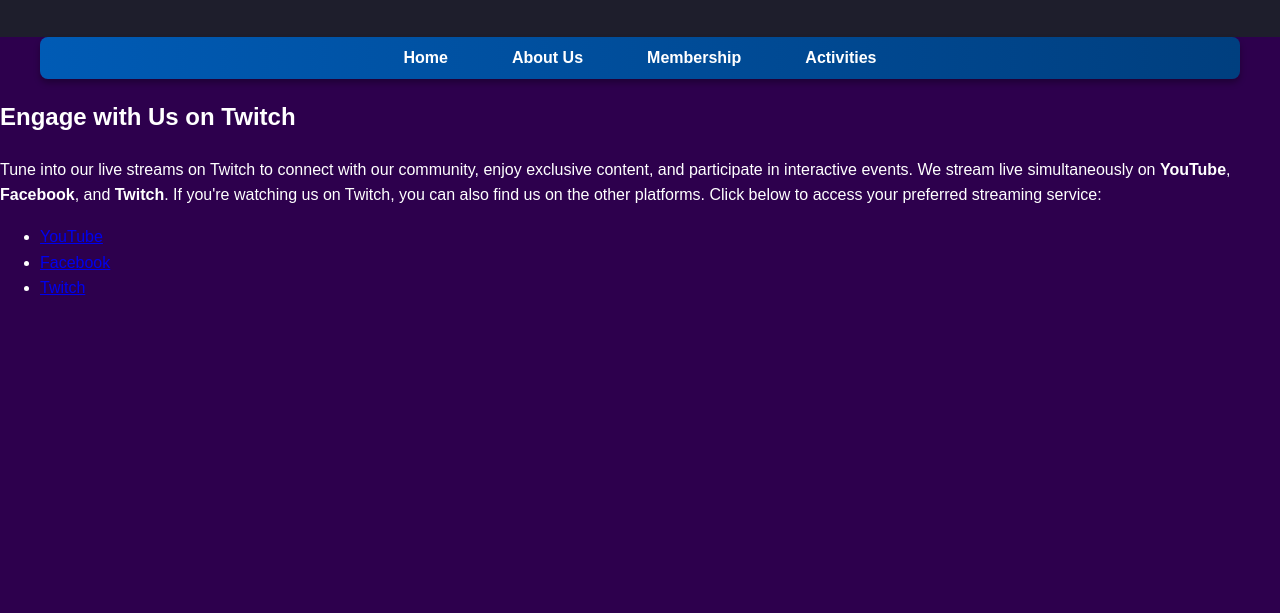
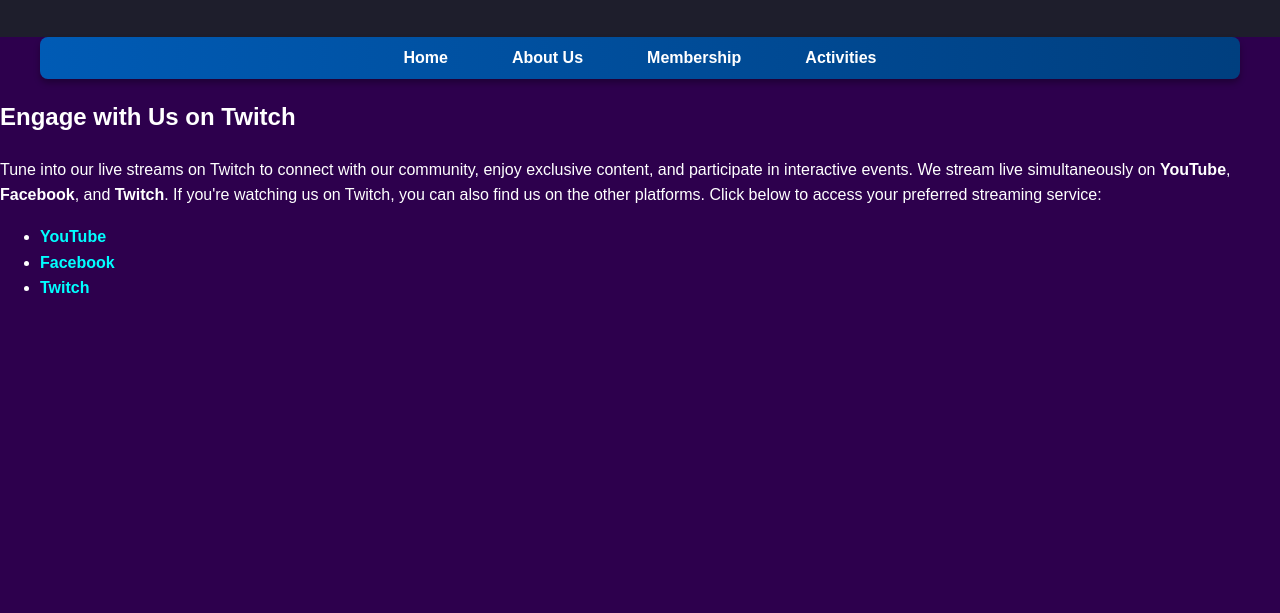
Before and after one commit to asanchezjr0131/PQTtest, a plain HTML site: page activities.html in a window 1280 px wide. Shown: the part 187-800 px from the top of the page. Drawn offline with Linux system fonts and the light colour scheme; a script that the page names is missing.

Commit message:
Update style.css

```diff
--- a/style.css
+++ b/style.css
@@ -349,3 +349,25 @@ footer {
     padding: 1rem;
     font-size: 0.9rem;
 }
+/* General Link Styling <---- Applies to all links unless overridden */
+a {
+    color: #00FFFF; /* Bright cyan for better contrast */
+    text-decoration: none; /* Removes underlines for a cleaner look */
+    font-weight: bold; /* Makes links stand out */
+}
+
+a:hover {
+    text-decoration: underline; /* Adds underline on hover for emphasis */
+    color: #FFD700; /* Gold color on hover for a nice effect */
+}
+
+/* Specific Styling for Links in Lists <---- For links inside <ul> */
+ul li a {
+    color: #00FFFF; /* Ensure links inside lists are bright cyan */
+    transition: color 0.3s ease, text-decoration 0.3s ease; /* Smooth hover effect */
+}
+
+ul li a:hover {
+    color: #FFD700; /* Change to gold on hover */
+    text-decoration: underline; /* Underline on hover */
+}
```
